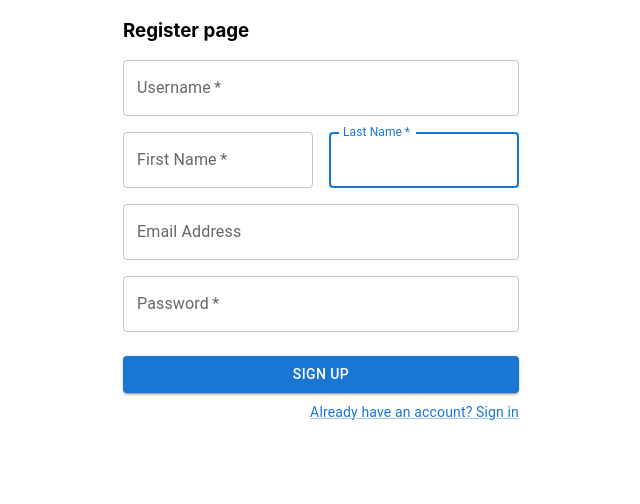
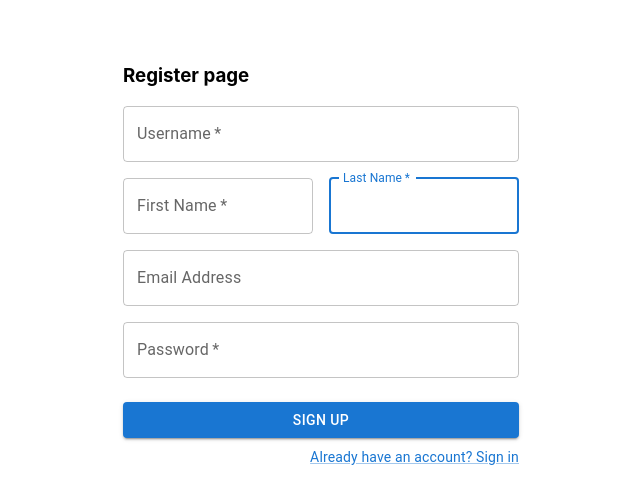
Before and after one commit to 664330348/ComfyBakeUI, a React (Create React App) app: page /register in a window 1280 px wide. Shown: the top 504 px of the page, without its empty margins (319-959 px from the left). Built offline with nearby package versions, Linux system fonts and the light colour scheme.

Commit message:
update register

```diff
--- a/src/features/user/register.tsx
+++ b/src/features/user/register.tsx
@@ -32,7 +32,7 @@ function Register (){
     }
 
     return(
-        <Container maxWidth="xs" >
+        <Container maxWidth="xs" sx={{marginTop: 8}}>
             <h3>Register page</h3>
             <Box component="form" noValidate onSubmit={handleRegister}
             >
@@ -100,8 +100,8 @@ function Register (){
 
                 <Grid container justifyContent="flex-end">
                     <Grid item>
-                        <Link href="#" variant="body2">
-                        Already have an account? Sign in
+                        <Link href="/login" variant="body2">
+                            {"Already have an account? Sign in"}
                         </Link>
                     </Grid>
                 </Grid>
```
